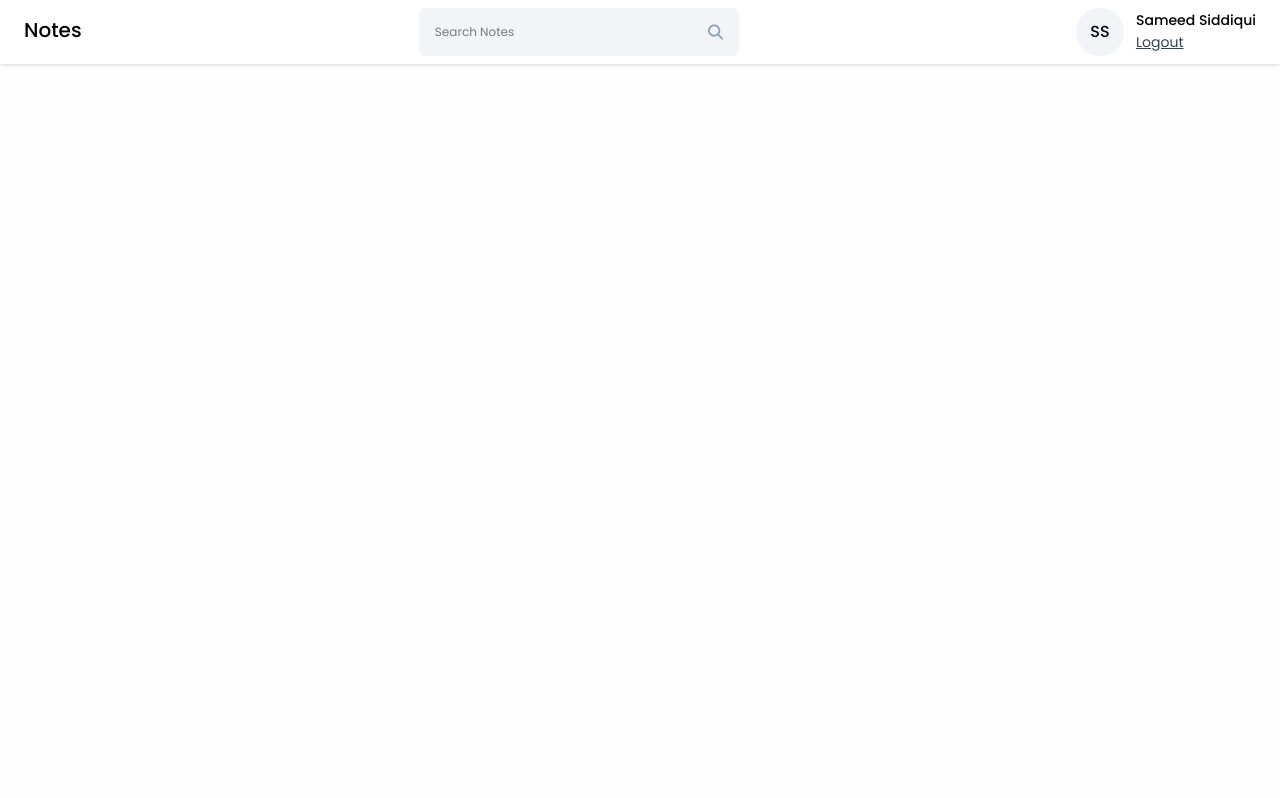
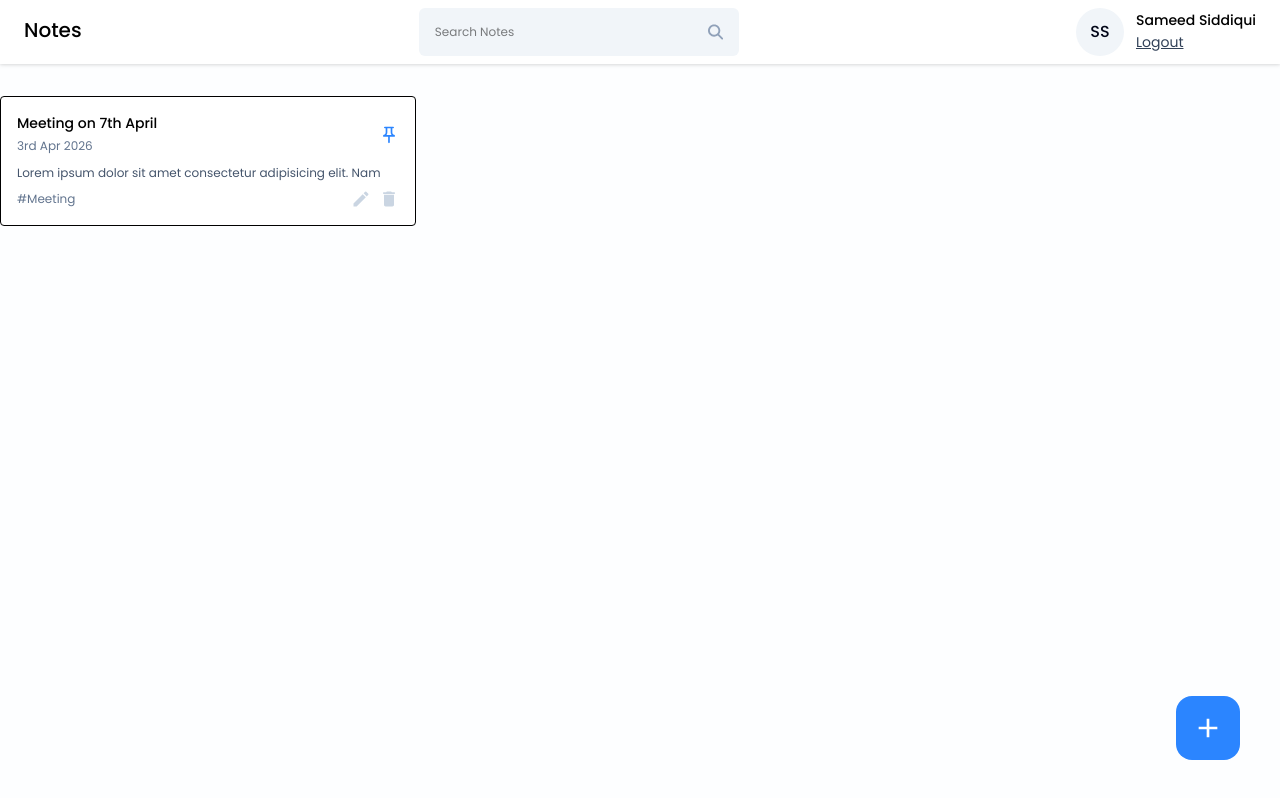
Before and after one commit to ssiddiquiii/sameed-mern-10pshine, a React (Vite) app in the folder frontend/: page /dashboard in a window 1280 px wide. Built offline with nearby package versions, Linux system fonts and the light colour scheme.

Commit message:
feat: create note card and dialouge box UI

```diff
--- a/frontend/package.json
+++ b/frontend/package.json
@@ -14,6 +14,7 @@
     "react": "^19.2.0",
     "react-dom": "^19.2.0",
     "react-icons": "^5.5.0",
+    "react-modal": "^3.16.3",
     "react-router-dom": "^7.12.0",
     "tailwindcss": "^4.1.18"
   },
--- /dev/null
+++ b/frontend/src/components/Cards/NoteCard.jsx
@@ -0,0 +1,50 @@
+import React from "react";
+import { MdOutlinePushPin } from "react-icons/md";
+import { MdCreate, MdDelete } from "react-icons/md";
+
+const NoteCard = ({
+  title,
+  date,
+  content,
+  tags,
+  isPinned,
+  onEdit,
+  onDelete,
+  onPinNote,
+}) => {
+  return (
+    <>
+      <div className="border rounded p-4 bg-white hover:shadow-xl transition-all ease-in-out">
+        <div className="flex items-center justify-between">
+          <div>
+            <h6 className="text-sm font-medium">{title}</h6>
+            <span className="text-xs text-slate-500">{date}</span>
+          </div>
+          <MdOutlinePushPin
+            className={`icon-btn ${
+              isPinned ? "text-primary" : "text-slate-300"
+            }`}
+            onClick={onPinNote}
+          />
+        </div>
+        <p className="text-xs text-slate-600 mt-2">{content?.slice(0, 60)}</p>
+
+        <div className="flex items-center justify-between mt-2">
+          <div className="text-xs text-slate-500">{tags}</div>
+          <div className="flex items-center gap-2">
+            <MdCreate
+              className="icon-btn hover:text-green-600"
+              onClick={onEdit}
+            />
+            <MdDelete
+              className="icon-btn hover:text-red-600"
+              onClick={onDelete}
+            />
+          </div>
+        </div>
+      </div>
+    </>
+  );
+};
+
+export default NoteCard;
--- a/frontend/src/index.css
+++ b/frontend/src/index.css
@@ -20,6 +20,14 @@
   .btn-primary {
     @apply w-full text-sm bg-primary text-white p-2 rounded my-1 hover:bg-blue-600;
   }
+
+  .icon-btn {
+    @apply text-xl text-slate-300 cursor-pointer hover:text-primary
+  }
+
+  .input-label {
+    @apply text-xs text-slate-400
+  }
 }
 
 @theme {
--- /dev/null
+++ b/frontend/src/pages/Home/AddEditNote.jsx
@@ -0,0 +1,41 @@
+import React, { useState } from "react";
+
+const AddEditNote = () => {
+
+
+  return (
+    <>
+      <div>
+        <div className="flex flex-col gap-2">
+          <label className="input-label">TITLE</label>
+          <input
+            type="text"
+            className="text-2xl text-slate-950 outline-none"
+            placeholder="Go to the Gym at 5"
+          />
+        </div>
+        <div className="flex flex-col gap-2 mt-4">
+          <label className="input-label">CONTENT</label>
+          <textarea
+            type="text"
+            className="text-sm text-shadow-slate-950 outline-none bg-slate-50 p-2 rounded"
+            placeholder="Content"
+            rows={10}
+          />
+        </div>
+
+        <div className="mt-3">
+                  <label className="input-label">TAGS</label>
+                  <TagInput/>
+        </div>
+
+        <button className="btn-primary font-medium mt-5 p-3" onClick={() => {}}>
+          ADD
+        </button>
+
+      </div>
+    </>
+  );
+};
+
+export default AddEditNote;
--- a/frontend/src/pages/Home/Home.jsx
+++ b/frontend/src/pages/Home/Home.jsx
@@ -1,10 +1,61 @@
-import React from "react";
+import React, { useState } from "react";
 import Navbar from "../../components/Navbar/Navbar";
+import NoteCard from "../../components/Cards/NoteCard";
+import { MdAdd } from "react-icons/md";
+import AddEditNote from "./AddEditNote";
+import Modal from "react-modal";
 
 const Home = () => {
+  const [openAddEditModel, setOpenAddEditModal] = useState({
+    isShown: false,
+    type: "add",
+    data: null,
+  });
   return (
     <>
       <Navbar />
+      <div className="container mx-auto">
+        <div className="grid grid-cols-3 gap-4 mt-8">
+          <NoteCard
+            title={"Meeting on 7th April"}
+            date={"3rd Apr 2026"}
+            content={
+              "Lorem ipsum dolor sit amet consectetur adipisicing elit. Nam quibusdam et dolores magnam amet alias magni fuga optio incidunt aperiam distinctio, veniam sunt praesentium, provident aut ad iure accusantium temporibus."
+            }
+            tags={"#Meeting"}
+            isPinned={true}
+            onEdit={() => {}}
+            onDelete={() => {}}
+            onPinNote={() => {}}
+          />
+        </div>
+      </div>
+
+      <button
+        className="w-16 h-16 flex items-center justify-center rounded-2xl bg-primary hover:bg-blue-600 absolute right-10 bottom-10"
+        onClick={() => {
+          setOpenAddEditModal({
+            isShown: true,
+            data: null,
+            type: "add",
+          });
+        }}>
+        <MdAdd className="text-[32px] text-white" />
+      </button>
+
+      <Modal
+        isOpen={openAddEditModel.isShown}
+        onRequestClose={() => {}}
+        style={{
+          overlay: {
+            backgroundColor: "rgba(0,0,0,0.2)",
+          },
+        }}
+        contentLabal=""
+        className="w-[40%] max-h-3/4 bg-white rounded-md mx-auto mt-14 p-5 overflow-scroll"
+      >
+        <AddEditNote />
+      </Modal>
     </>
   );
 };
```
Also changed, not shown: 1 other file (tests, documents, lock files or other folders).
